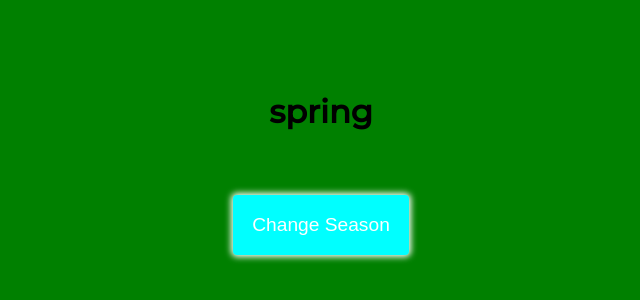
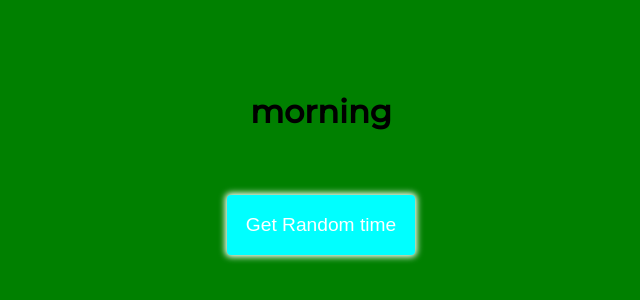
Before and after one commit to eunicejhu/typescript-blog.github.io, a React (Create React App) app in the folder solutions/demo/: page / in a window 1280 px wide. Shown: the part 228-528 px from the top of the page, without its empty margins (319-959 px from the left). Built offline with nearby package versions, Linux system fonts and the light colour scheme.

Commit message:
Add solution for day9 Level2 No.2

```diff
--- a/solutions/demo/src/BackgroundChanger.jsx
+++ b/solutions/demo/src/BackgroundChanger.jsx
@@ -1,23 +1,45 @@
 import React from 'react'
 
 import './BackgroundChanger.css'
-const SEASONS = ["spring", "summer", "autumn", "winter"]
-const BGCOLORS = ["green", "red", "yellow", "silver"]
+
+// const SEASONS = ["spring", "summer", "autumn", "winter"]
+const BGCOLORS = ["green", "red", "yellow", "silver", "gray"]
+const PERIODS = ["morning", "noon", "afternoon", "evening", "night"]
+
+const getRandomHour = () => Math.floor(Math.random() * 24)
+const getPeriodFromHour = hour => {
+    if(hour >=6 && hour < 12) {
+        return 0
+    } else if (hour == 12) {
+        return 1
+    } else if (hour >= 13 && hour<17) {
+        return 2
+    } else if(hour >= 17 && hour<20) {
+        return 3
+    } else {
+        return 4
+    }
+}
 
 class BackgroundChanger extends React.Component {
     state = {
         index: 0
     }
-    changeSeason = () => {
-        const index = Math.floor(Math.random() * SEASONS.length)
-        this.setState({index: index })
+    // changeSeason = () => {
+    //     const index = Math.floor(Math.random() * SEASONS.length)
+    //     this.setState({index: index })
+    // }
+    changeHour = () => {
+        const hour = getRandomHour()
+        const periodIndex = getPeriodFromHour(hour)
+        this.setState({index: periodIndex})
     }
     render () {
         const {index} = this.state
         return (<div className="backgroundchanger_wrapper" style={{backgroundColor: BGCOLORS[index]}}>
             <div>
-                <h1>{SEASONS[index]}</h1>
-                <button onClick={this.changeSeason}>Change Season</button>
+                <h1>{PERIODS[index]}</h1>
+                <button onClick={this.changeHour}>Get Random time</button>
             </div>
 
         </div>)
```
